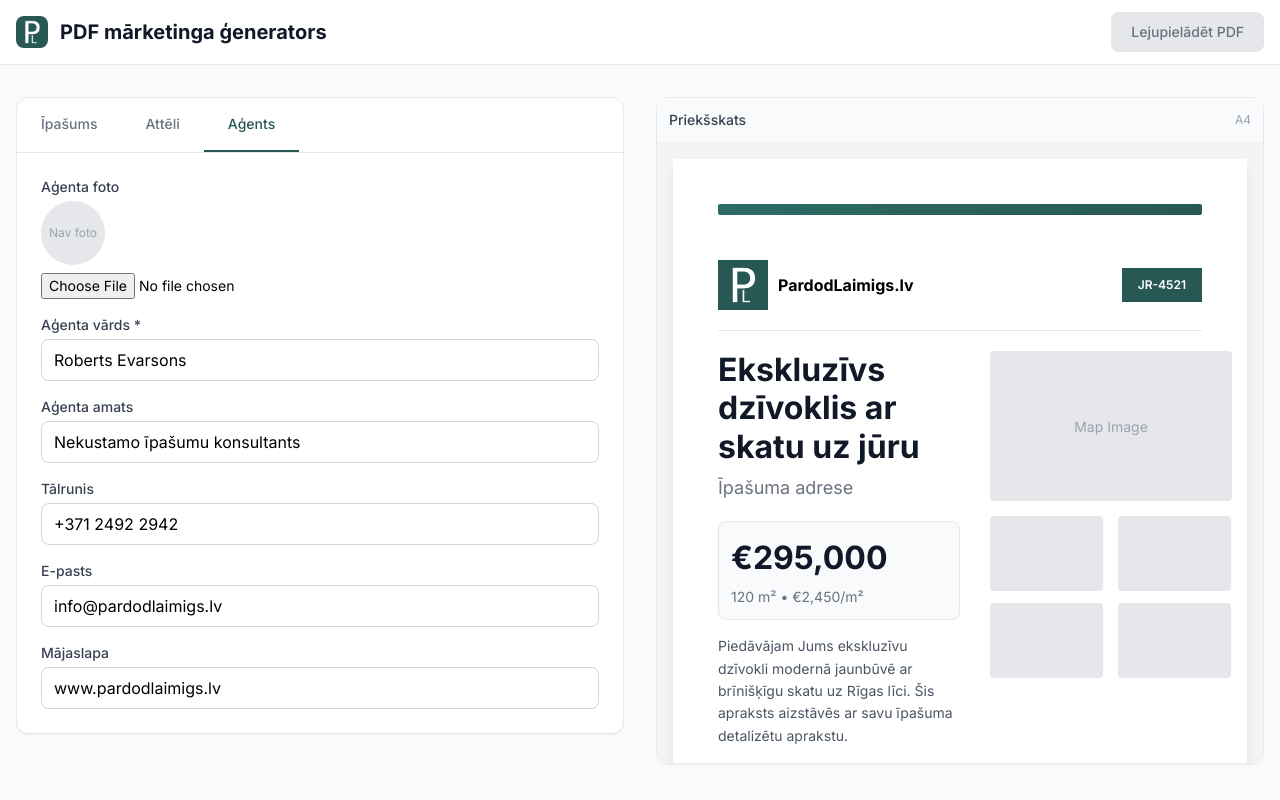
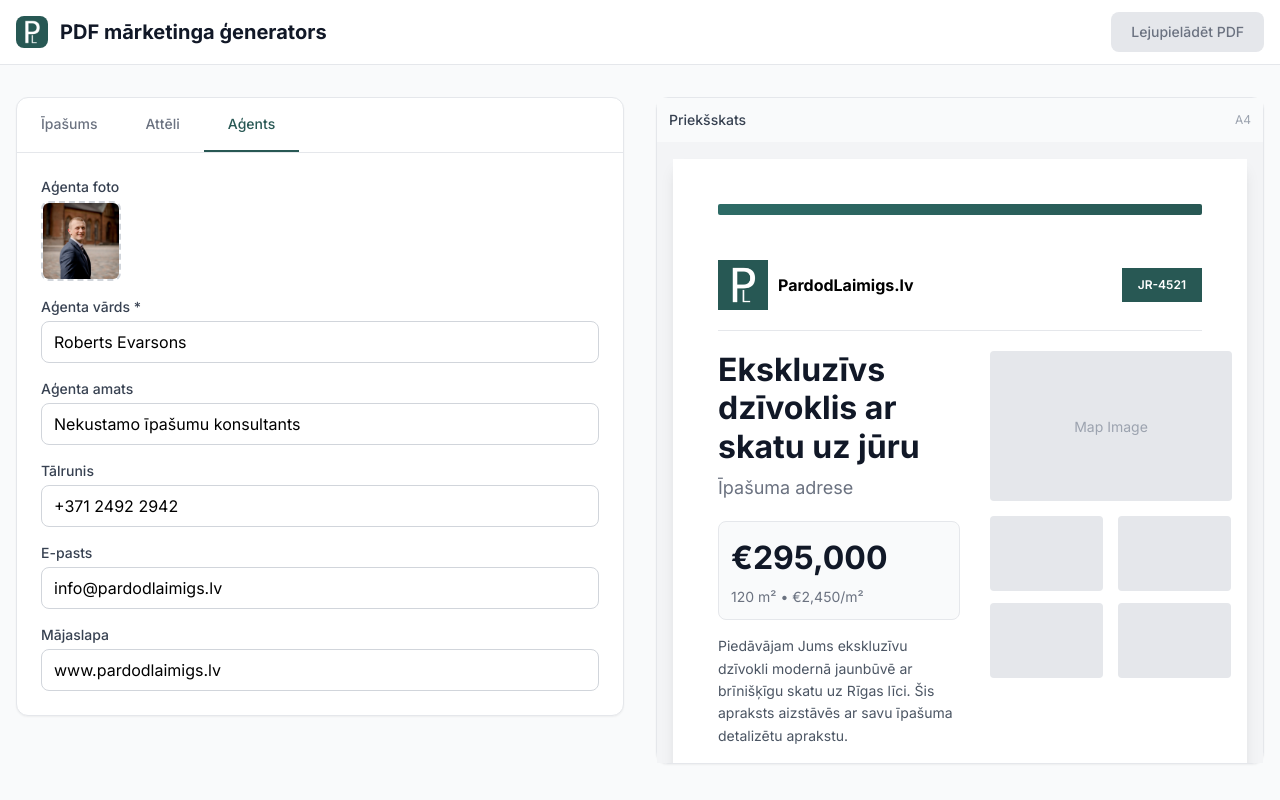
Before and after one commit to klavsveg99/real-estate-flyer-generator, a Next.js app: page / in a window 1280 px wide. Both pictures are taken after a click on the button "Aģents". Built offline with nearby package versions, Linux system fonts and the light colour scheme; what @react-pdf/renderer would draw is missing.

Commit message:
Add roberts.jpg as default agent photo with nice upload button

```diff
--- a/app/page.tsx
+++ b/app/page.tsx
@@ -141,17 +141,9 @@ function AgentForm({ data, onChange, agentImage, updateAgentImage }: { data: Lis
     <div className="space-y-4">
       <div>
         <label className="block text-sm font-medium text-gray-700 mb-1">Aģenta foto</label>
-        {agentImage ? (
-          <div className="relative inline-block">
-            <img src={agentImage.preview} alt="Agent" className="w-16 h-16 rounded-full object-cover" />
-            <button onClick={() => updateAgentImage(null)} className="absolute -top-2 -right-2 bg-red-500 text-white rounded-full w-5 h-5 text-xs">×</button>
-          </div>
-        ) : (
-          <div className="w-16 h-16 rounded-full bg-gray-200 flex items-center justify-center">
-            <span className="text-gray-400 text-xs">Nav foto</span>
-          </div>
-        )}
-        <input type="file" accept="image/*" className="mt-2 w-full text-sm" onChange={(e) => {
+        <div className="flex gap-3">
+          <label className="border-2 border-dashed border-gray-300 rounded-lg w-20 h-20 flex flex-col items-center justify-center cursor-pointer hover:border-[#285854] hover:bg-[#285854]/10 transition-colors overflow-hidden">
+            <input type="file" accept="image/*" className="hidden" onChange={(e) => {
               const file = e.target.files?.[0];
               if (file) {
                 const reader = new FileReader();
@@ -161,6 +153,19 @@ function AgentForm({ data, onChange, agentImage, updateAgentImage }: { data: Lis
                 reader.readAsDataURL(file);
               }
             }} />
+            {agentImage ? (
+              <>
+                <img src={agentImage.preview} alt="Agent" className="w-full h-full object-cover" />
+                <button onClick={(e) => { e.preventDefault(); updateAgentImage(null); }} className="absolute -top-1 -right-1 bg-red-500 text-white rounded-full w-4 h-4 text-xs flex items-center justify-center">×</button>
+              </>
+            ) : (
+              <>
+                <svg className="w-6 h-6 text-gray-400" fill="none" stroke="currentColor" viewBox="0 0 24 24"><path strokeLinecap="round" strokeLinejoin="round" strokeWidth={2} d="M12 4v16m8-8H4" /></svg>
+                <span className="text-gray-400 text-xs mt-1">Foto</span>
+              </>
+            )}
+          </label>
+        </div>
       </div>
       <div><label className="block text-sm font-medium text-gray-700 mb-1">Aģenta vārds *</label><input type="text" name="agentName" value={data.agentName} onChange={handleChange} placeholder="Piemēram: Roberts Evarsons" className="w-full px-3 py-2 border border-gray-300 rounded-lg" /></div>
       <div><label className="block text-sm font-medium text-gray-700 mb-1">Aģenta amats</label><input type="text" name="agentTitle" value={data.agentTitle} onChange={handleChange} placeholder="Piemēram: Nekustamo īpašumu konsultants" className="w-full px-3 py-2 border border-gray-300 rounded-lg" /></div>
@@ -346,7 +351,7 @@ function ImageSection({ formState, updateMapImage, updateGalleryImages }: { form
 }
 
 export default function Home() {
-  const [formState, setFormState] = useState<FormState>({ listing: defaultListing, mapImage: null, galleryImages: [], agentImage: null });
+  const [formState, setFormState] = useState<FormState>({ listing: defaultListing, mapImage: null, galleryImages: [], agentImage: { id: 'agent', file: null, preview: '/images/roberts.jpg', name: 'roberts.jpg' } });
   const [isGenerating, setIsGenerating] = useState(false);
   const [activeTab, setActiveTab] = useState<'property' | 'images' | 'agent'>('property');
 
```
Lines whose indentation alone changed are shown as unchanged.
